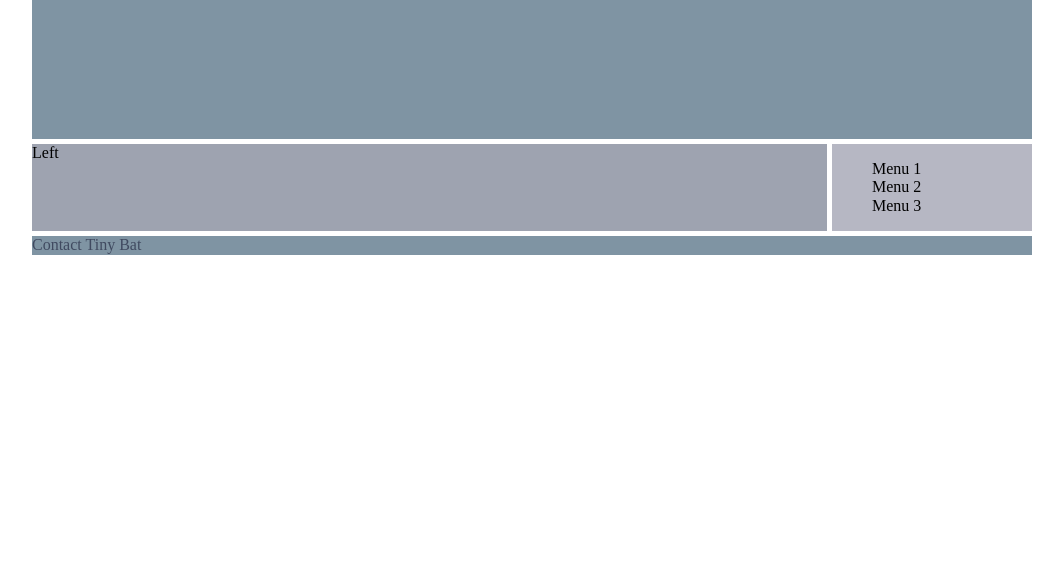
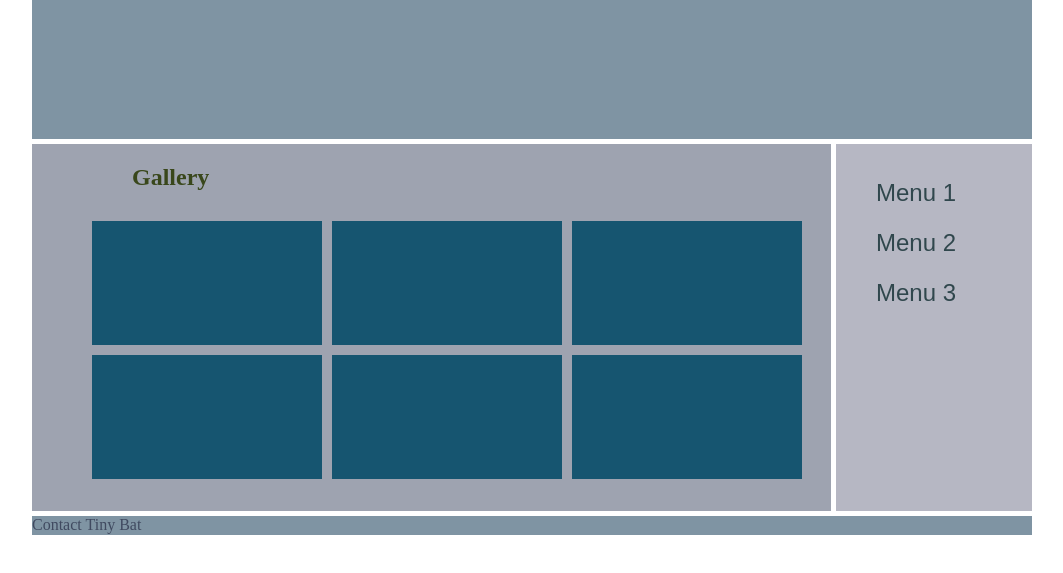
Before and after one commit to Pixy5/TinyBat, a plain HTML site: page index.html in a window 1280 px wide. Shown: the part 161-734 px from the top of the page, without its empty margins (108-1171 px from the left). Drawn offline with Linux system fonts and the light colour scheme.

Commit message:
work on table

```diff
--- a/index.html
+++ b/index.html
@@ -12,7 +12,25 @@
 	<div class="container">
 
 		<div  class="box header"><h1>Tiny Bat's Liquor List</h1></div>
-		  <div class="box content">Left</div>
+		  <div class="box content"><h2>Gallery</h2>
+		  	<div class="gallery">
+			  	<table>
+				  	<tr>
+					  	<td></td>
+					  	<td></td>
+					  	<td></td>
+				  	</tr>
+				  	<tr>
+					  	<td></td>
+					  	<td></td>
+					  	<td></td>
+				  	</tr>
+			  	</table>
+		  	</div>
+
+
+
+		  </div>
 		  <div class="box sidebar">
 			 <ul id="sidebarmenu">
 				 <li>Menu 1</li>
--- a/style.css
+++ b/style.css
@@ -21,10 +21,15 @@ body{
 	background-color: #9EA3B0;
 
 }
+.content h2{
+	color: #39471b;
+	padding-left: 100px;
+}
 
 .sidebar{
 	grid-area: sidebar;
 	background-color: #B6B7C3;
+
 }
 
 .footer{
@@ -35,25 +40,43 @@ body{
 
 .container{
 	display: grid;
-	grid-template-columns: 1fr 1fr 1fr 200px;
+	grid-template-columns: 1fr 1fr 1fr 1fr 1fr;
 	grid-gap: 5px;
 	background-color:#ffffff;
 	grid-template-rows: auto;
 	grid-template-areas:
-	"header header header header "
-	"content content content sidebar"
-	"footer footer footer footer";
+	"header header header header header"
+	"content content content content sidebar"
+	"footer footer footer footer footer";
 }
 #sidebarmenu {
 	list-style: none;
+	font-family: sans-serif;
+	font-size: x-large;
+	line-height: 50px;
+	color:#30474d;
+	text-align: left;
+	padding: 50px auto auto 10px;
+
 }
 
-.button{
-	height: 100px;
-	width: 100px;
-	background-color: #140ebb;
-	border-radius: 50%;
-
+.gallery{
+	width: 700px;
+	height: 300px;
+	padding-left: 50px;
 
 
 }
+
+table{
+	table-layout: fixed;
+	width: 700px;
+	border-spacing: 10px;
+}
+
+td{
+	width:228px;
+	height: 122px;
+	background-color: #165570;
+
+}
```
